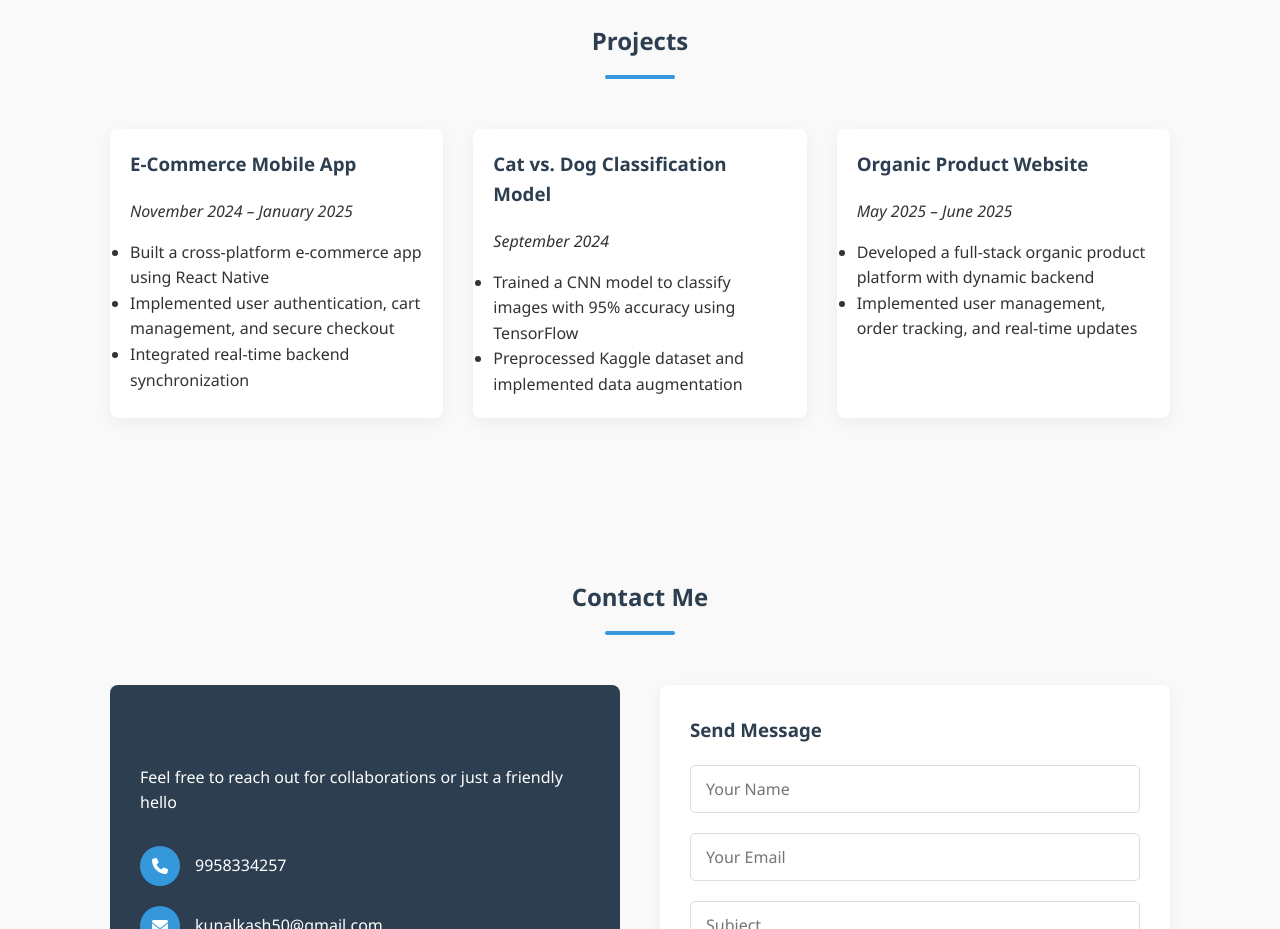
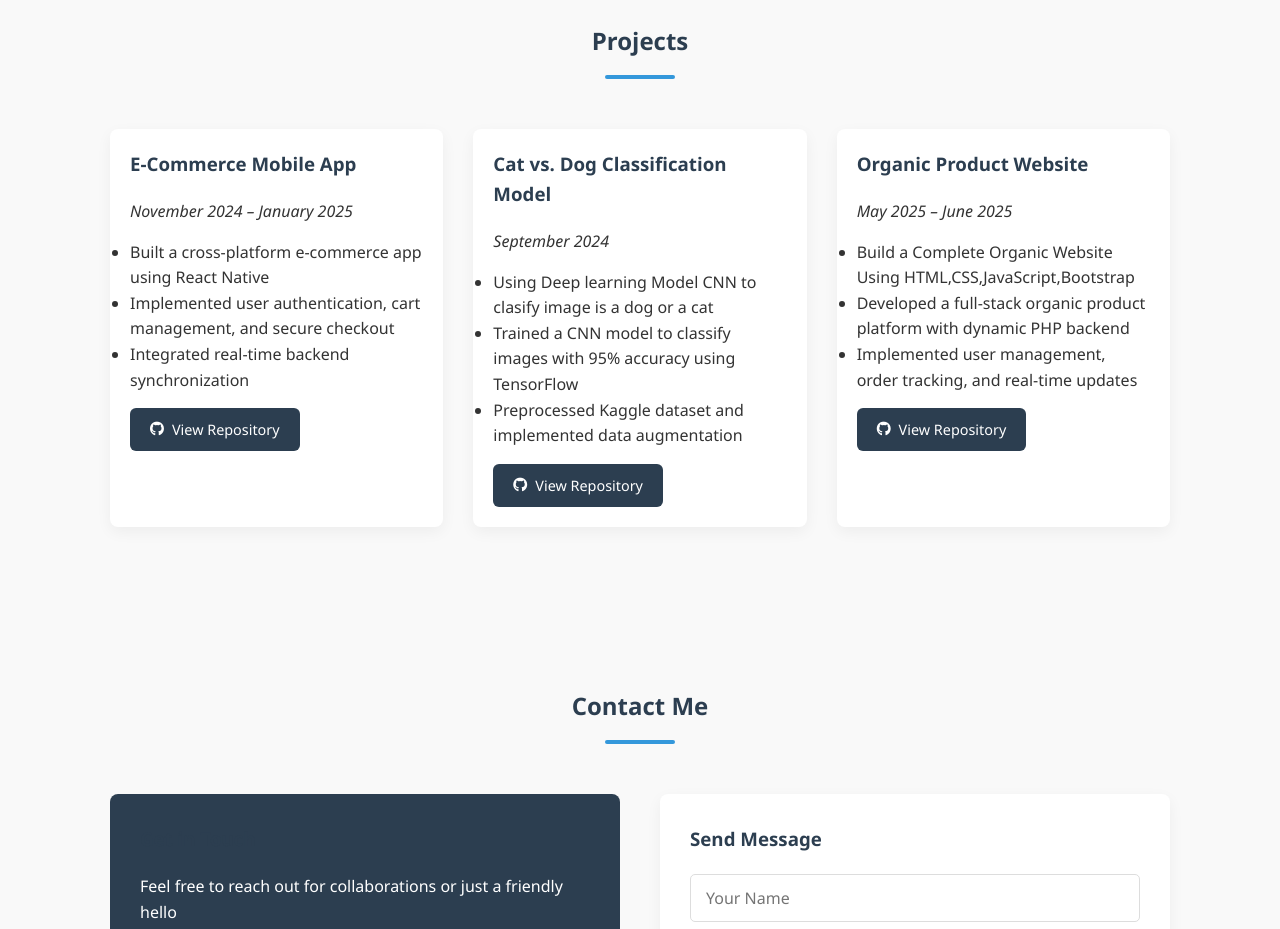
Before and after one commit to kunal-kashyap635/Portfolio, a plain HTML site: page index.html in a window 1280 px wide. Shown: the part 2840-3769 px from the top of the page. Drawn offline with Linux system fonts and the light colour scheme.

Commit message:
portfolio

```diff
--- a/index.html
+++ b/index.html
@@ -318,6 +318,34 @@
 
         .project-content {
             padding: 20px;
+            position: relative;
+        }
+
+        /* GitHub Button Styles */
+        .github-btn {
+            display: inline-flex;
+            align-items: center;
+            justify-content: center;
+            background: #2c3e50;
+            color: white;
+            padding: 10px 20px;
+            border-radius: 6px;
+            text-decoration: none;
+            font-weight: 500;
+            transition: all 0.3s ease;
+            margin-top: 15px;
+            font-size: 0.9rem;
+        }
+
+        .github-btn i {
+            margin-right: 8px;
+        }
+
+        .github-btn:hover {
+            background: #3498db;
+            color: black;
+            font-weight: 600;
+            transform: translateY(-2px);
         }
 
         /* Contact */
@@ -750,6 +778,9 @@
                             <li>Implemented user authentication, cart management, and secure checkout</li>
                             <li>Integrated real-time backend synchronization</li>
                         </ul>
+                        <a href="#" class="github-btn">
+                            <i class="fab fa-github"></i> View Repository
+                        </a>
                     </div>
                 </div>
                 <div class="project-card">
@@ -757,9 +788,13 @@
                         <h3>Cat vs. Dog Classification Model</h3>
                         <p><em>September 2024</em></p>
                         <ul>
+                            <li>Using Deep learning Model CNN to clasify image is a dog or a cat</li>
                             <li>Trained a CNN model to classify images with 95% accuracy using TensorFlow</li>
                             <li>Preprocessed Kaggle dataset and implemented data augmentation</li>
                         </ul>
+                        <a href="#" class="github-btn">
+                            <i class="fab fa-github"></i> View Repository
+                        </a>
                     </div>
                 </div>
                 <div class="project-card">
@@ -767,9 +802,13 @@
                         <h3>Organic Product Website</h3>
                         <p><em>May 2025 – June 2025</em></p>
                         <ul>
-                            <li>Developed a full-stack organic product platform with dynamic backend</li>
+                            <li>Build a Complete Organic Website Using HTML,CSS,JavaScript,Bootstrap</li>
+                            <li>Developed a full-stack organic product platform with dynamic PHP backend</li>
                             <li>Implemented user management, order tracking, and real-time updates</li>
                         </ul>
+                        <a href="https://github.com/kunal-kashyap635/organic" target="_blank" class="github-btn">
+                            <i class="fab fa-github"></i> View Repository
+                        </a>
                     </div>
                 </div>
             </div>
@@ -882,7 +921,7 @@
         document.querySelectorAll('.nav-links a').forEach(link => {
             link.addEventListener('click', () => {
                 navLinks.classList.remove('active');
-                hamburger.innerHTML = '<i class="fas fa-bars"></i>';
+                hamburger.innerHTML = '<i class="fas fa-bars></i>';
             });
         });
 
```
